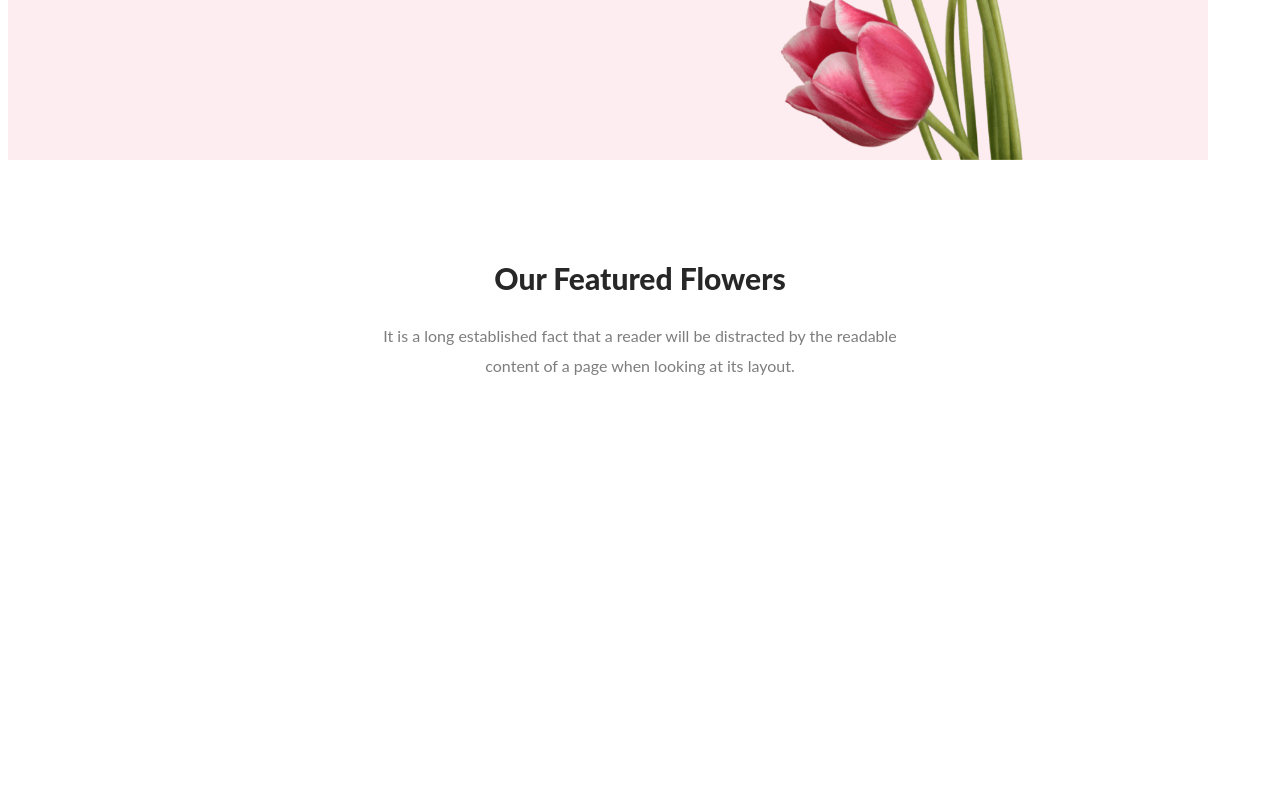
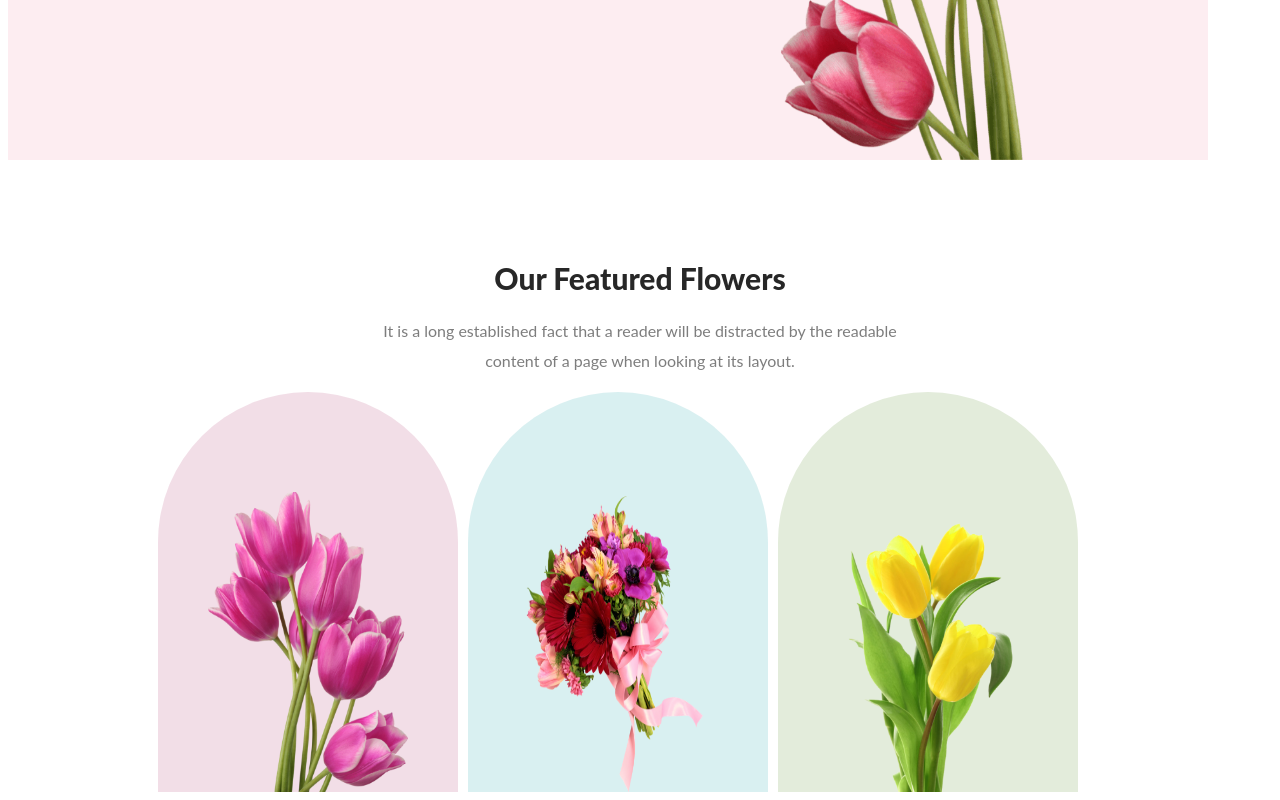
Before and after one commit to Anny27-pixel/flower-shop, a website: page index.html in a window 1280 px wide. Shown: the part 498-1298 px from the top of the page. Before the commit the page ends 895 px from the top, so only its background shows below. Drawn offline with Linux system fonts and the light colour scheme.

Commit message:
flowers added and created its style

```diff
--- a/index.html
+++ b/index.html
@@ -23,10 +23,22 @@
             </div>
         </div>
     </div>
-    <section class="features">
+    <div class="heading">
         <h1>Our Featured Flowers</h1>
         <p>It is a long established fact that a reader will be distracted by the readable <br>
             content of a page when looking at its layout.</p>
+    </div>
+
+    <section class="features">
+    <div class="pink">
+        <img src="/Flower Asset/pngwing 6.png" alt="">
+    </div>
+    <div class="sky">
+        <img src="/Flower Asset/pngwing 5.png" alt="">
+    </div>
+    <div class="green">
+        <img src="/Flower Asset/pngwing 7.png" alt="">
+    </div>
     </section>
 </body>
 </html>
--- a/style.css
+++ b/style.css
@@ -48,7 +48,10 @@ color: white;
 font-size: 18px;
 font-weight: 600;
 }
-.features h1{
+.heading{
+    margin-top: 100px;
+}
+.heading h1{
     color: #272727;
     text-align: center;
     font-family: Lato;
@@ -58,7 +61,7 @@ font-weight: 600;
     line-height: normal;
     margin-top: 100px;
 }
-.features p{
+.heading p{
     color: rgba(39, 39, 39, 0.60);
 text-align: center;
 font-family: Lato;
@@ -67,3 +70,51 @@ font-style: normal;
 font-weight: 400;
 line-height: 30px;
 }
+.features{
+margin: 0px 150px;
+display: flex;
+gap: 10px;
+}
+.features .pink{
+    width: 300px;
+height: 400px;
+flex-shrink: 0;
+border-radius: 300px 300px 0px 0px;
+background: rgba(167, 33, 98, 0.15);
+
+}
+.pink img{
+width: 200px;
+height: 300px;
+margin-left: 50px;
+flex-shrink: 0;
+margin-top: 100px;
+}
+.features .sky{
+    width: 300px;
+    height: 400px;
+flex-shrink: 0;
+border-radius: 300px 300px 0px 0px;
+background: rgba(5, 151, 160, 0.15);
+}
+.sky img{
+    width: 200px;
+height: 300px;
+margin-left: 50px;
+flex-shrink: 0;
+margin-top: 100px;
+}
+.features .green{
+    width: 300px;
+    height: 400px;
+flex-shrink: 0;
+border-radius: 300px 300px 0px 0px;
+background: rgba(71, 125, 17, 0.15);
+}
+.green img{
+    width: 200px;
+    height: 300px;
+margin-left: 50px;
+flex-shrink: 0;
+margin-top: 100px;
+}
```
Also changed, not shown: package.json (added, +20 -0 lines), 1 other file.
